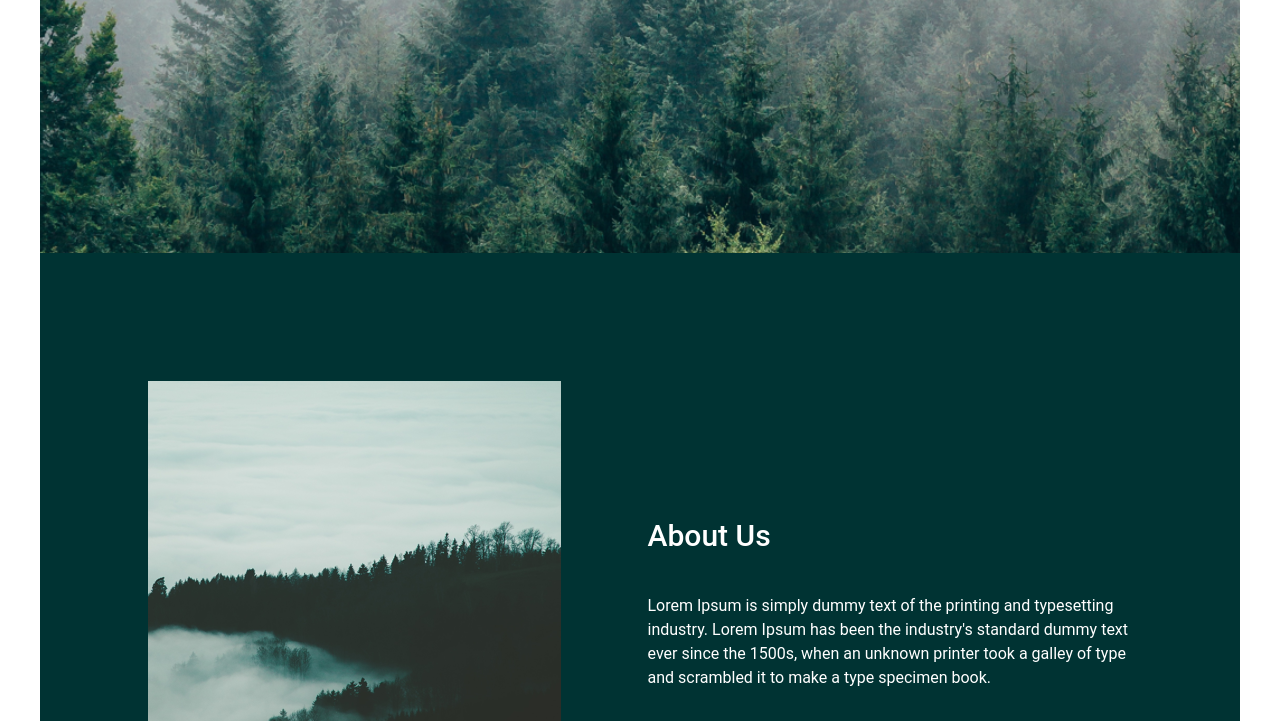
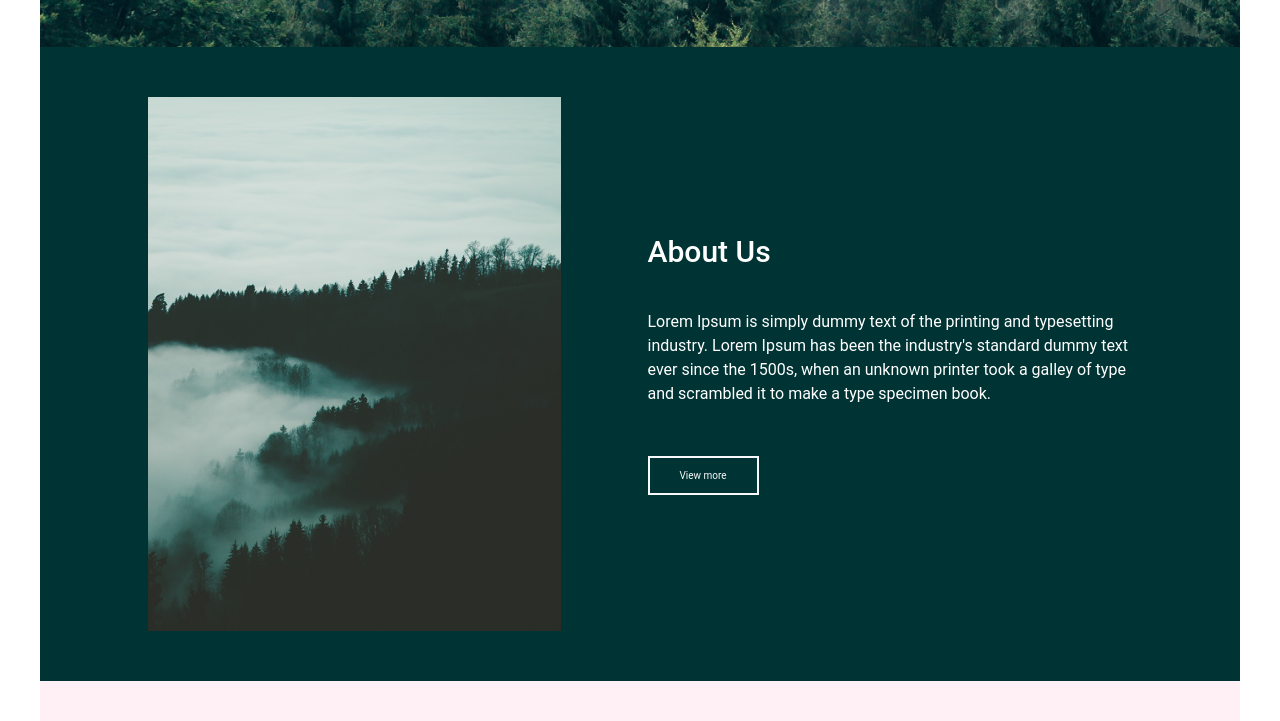
Before and after one commit to dejanWebDeveloper/forest-project, a plain HTML site: page public_html/index.html in a window 1280 px wide. Shown: the part 699-1420 px from the top of the page. Drawn offline with Linux system fonts and the light colour scheme.

Commit message:
forest-project

```diff
--- a/public_html/css/style.css
+++ b/public_html/css/style.css
@@ -32,15 +32,15 @@ h2{
     background-position: center;
     background-repeat: no-repeat;
     background-size: cover;
-    padding: 30% 20% 20%;
+    padding: 30rem 20rem 10rem;
 }
 .lead h1{
     font-weight: 600;
     margin-bottom: 30%;
 }
 .about-us{
-    padding-top: 10%;
-    padding-bottom: 10%;
+    padding-top: 5rem;
+    padding-bottom: 5rem;
     background-color: #003333;
     color: #fff;
 }
```
